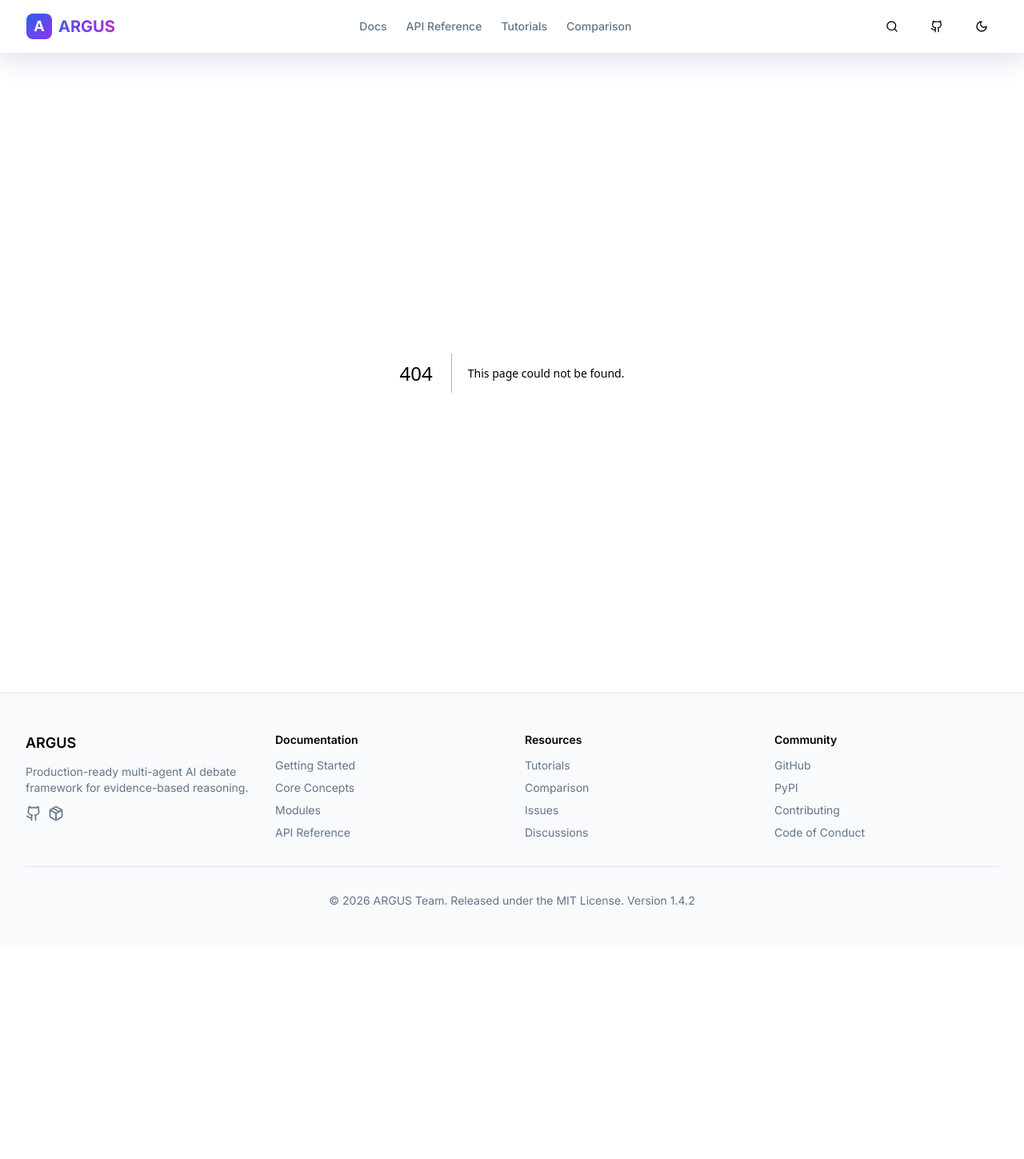
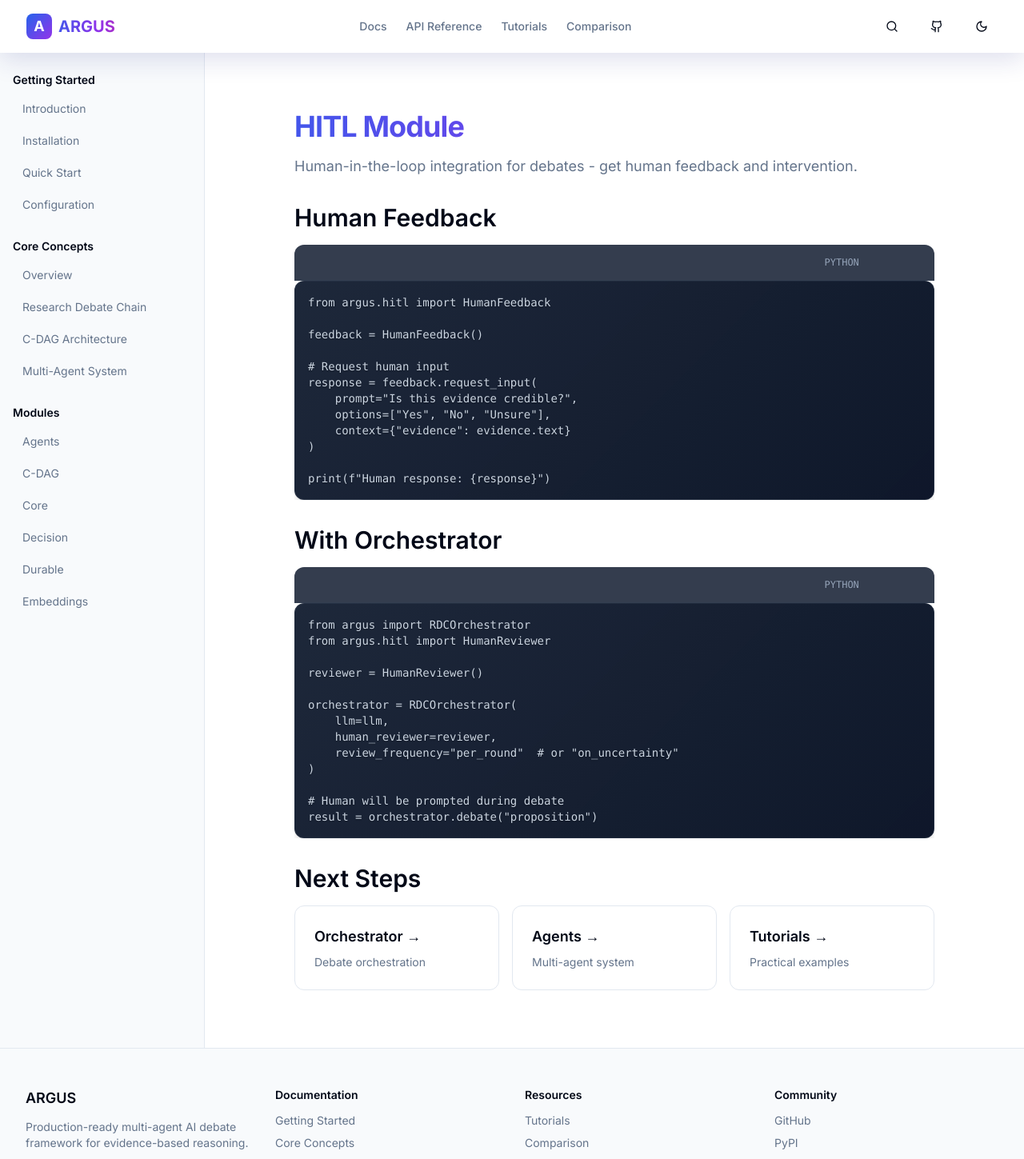
Before and after one commit to Ronit26Mehta/argus-ai-debate, a Next.js app in the folder docs-website/: page /docs/modules/hitl in a window 1280 px wide. Before the commit this address had no page. Shown: the top 1449 px of the page at 80% size. Before the commit the page ends 1184 px from the top, so only its background shows below. Built offline with nearby package versions, Linux system fonts and the light colour scheme.

Commit message:
page.tsx: Update docs-website/src/app/docs/modules/hitl/page.tsx

```diff
--- /dev/null
+++ b/docs-website/src/app/docs/modules/hitl/page.tsx
@@ -0,0 +1,84 @@
+import { Metadata } from 'next'
+import { CodeBlock } from '@/components/CodeBlock'
+
+export const metadata: Metadata = {
+    title: 'HITL Module | ARGUS Documentation',
+    description: 'Human-in-the-loop integration for debates',
+}
+
+export default function HITLModulePage() {
+    return (
+        <div className="max-w-4xl mx-auto py-8 px-4">
+            <div className="space-y-8">
+                <div>
+                    <h1 className="text-4xl font-bold tracking-tight gradient-text mb-4">
+                        HITL Module
+                    </h1>
+                    <p className="text-lg text-muted-foreground">
+                        Human-in-the-loop integration for debates - get human feedback and intervention.
+                    </p>
+                </div>
+
+                {/* Basic HITL */}
+                <section className="space-y-4">
+                    <h2 className="text-3xl font-semibold">Human Feedback</h2>
+                    <CodeBlock
+                        code={`from argus.hitl import HumanFeedback
+
+feedback = HumanFeedback()
+
+# Request human input
+response = feedback.request_input(
+    prompt="Is this evidence credible?",
+    options=["Yes", "No", "Unsure"],
+    context={"evidence": evidence.text}
+)
+
+print(f"Human response: {response}")`}
+                        language="python"
+                    />
+                </section>
+
+                {/* With Orchestrator */}
+                <section className="space-y-4">
+                    <h2 className="text-3xl font-semibold">With Orchestrator</h2>
+                    <CodeBlock
+                        code={`from argus import RDCOrchestrator
+from argus.hitl import HumanReviewer
+
+reviewer = HumanReviewer()
+
+orchestrator = RDCOrchestrator(
+    llm=llm,
+    human_reviewer=reviewer,
+    review_frequency="per_round"  # or "on_uncertainty"
+)
+
+# Human will be prompted during debate
+result = orchestrator.debate("proposition")`}
+                        language="python"
+                    />
+                </section>
+
+                {/* Next Steps */}
+                <section className="space-y-4">
+                    <h2 className="text-3xl font-semibold">Next Steps</h2>
+                    <div className="grid gap-4 md:grid-cols-3">
+                        <a href="/docs/modules/orchestrator" className="block p-6 rounded-xl border bg-card hover:shadow-lg transition-all card-hover">
+                            <h3 className="text-lg font-semibold mb-2">Orchestrator →</h3>
+                            <p className="text-sm text-muted-foreground">Debate orchestration</p>
+                        </a>
+                        <a href="/docs/modules/agents" className="block p-6 rounded-xl border bg-card hover:shadow-lg transition-all card-hover">
+                            <h3 className="text-lg font-semibold mb-2">Agents →</h3>
+                            <p className="text-sm text-muted-foreground">Multi-agent system</p>
+                        </a>
+                        <a href="/tutorials" className="block p-6 rounded-xl border bg-card hover:shadow-lg transition-all card-hover">
+                            <h3 className="text-lg font-semibold mb-2">Tutorials →</h3>
+                            <p className="text-sm text-muted-foreground">Practical examples</p>
+                        </a>
+                    </div>
+                </section>
+            </div>
+        </div>
+    )
+}
```
